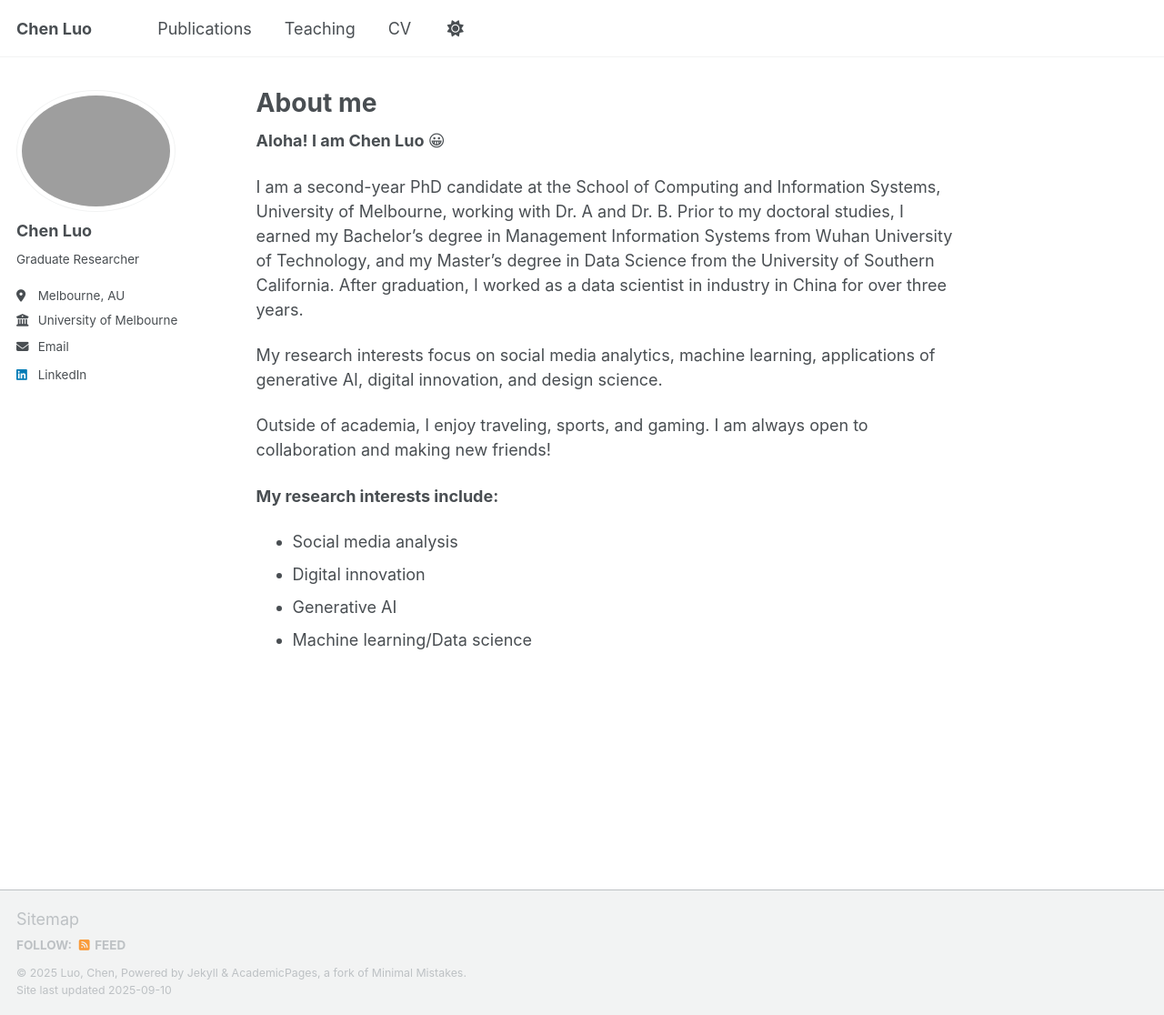
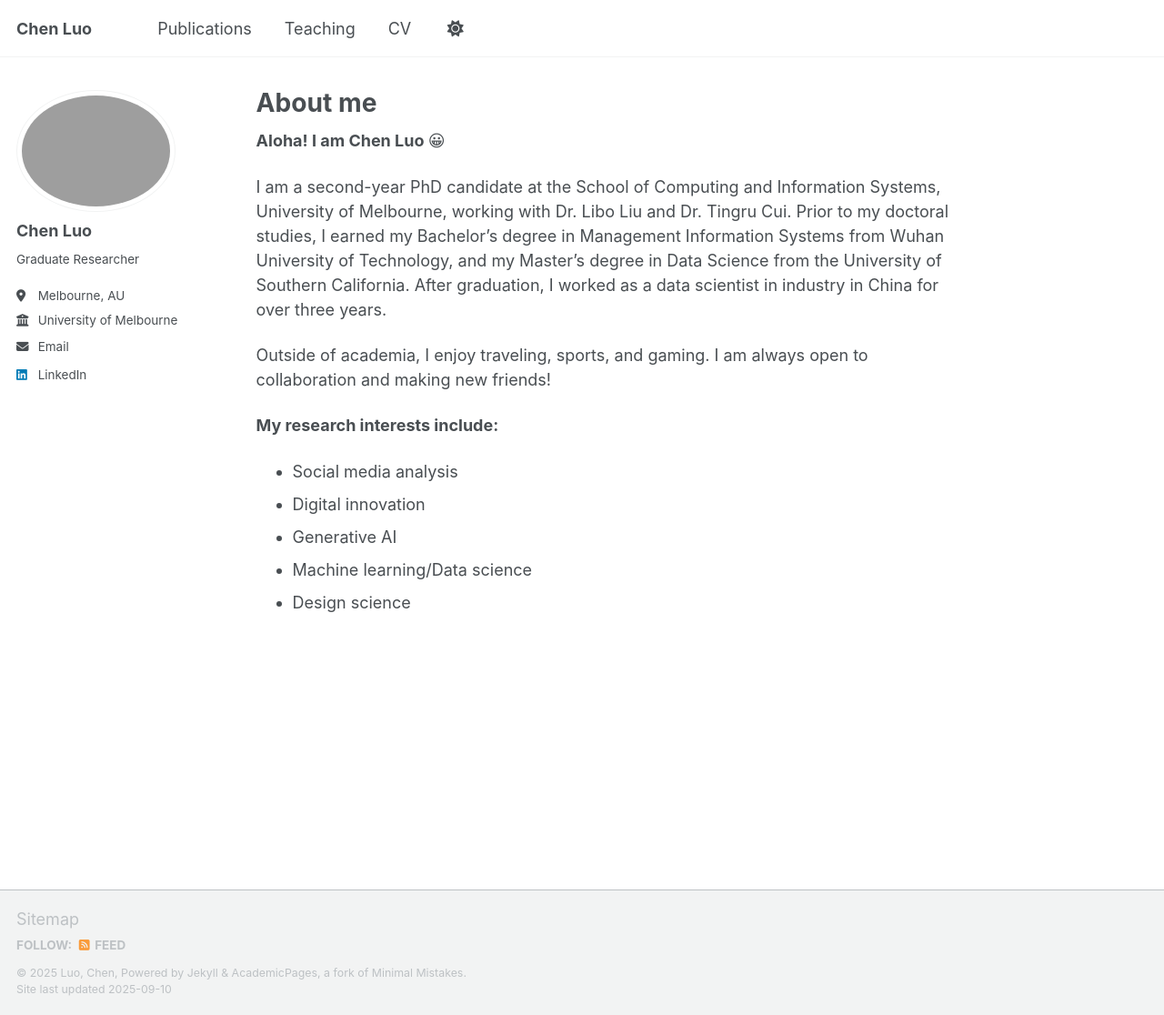
Before and after one commit to Linc0412/Linc0412.github.io, a Jekyll site: the page built from _pages/about.md, in a window 1280 px wide and 1116 px high. Shown: the whole window at 91% size. Built offline with Jekyll 4.4.1, drawn with Linux system fonts in a browser that asks for light colours; a script that is not in the unit is left out.

Commit message:
Update about.md

```diff
--- a/_pages/about.md
+++ b/_pages/about.md
@@ -9,9 +9,7 @@ redirect_from:
 
 **Aloha! I am Chen Luo 😀**
 
-I am a second-year PhD candidate at the School of Computing and Information Systems, University of Melbourne, working with Dr. A and Dr. B. Prior to my doctoral studies, I earned my Bachelor’s degree in Management Information Systems from Wuhan University of Technology, and my Master’s degree in Data Science from the University of Southern California. After graduation, I worked as a data scientist in industry in China for over three years.
-
-My research interests focus on social media analytics, machine learning, applications of generative AI, digital innovation, and design science.
+I am a second-year PhD candidate at the School of Computing and Information Systems, University of Melbourne, working with Dr. Libo Liu and Dr. Tingru Cui. Prior to my doctoral studies, I earned my Bachelor’s degree in Management Information Systems from Wuhan University of Technology, and my Master’s degree in Data Science from the University of Southern California. After graduation, I worked as a data scientist in industry in China for over three years.
 
 Outside of academia, I enjoy traveling, sports, and gaming. I am always open to collaboration and making new friends!
 
```
Also changed, not shown: other parts of _pages/about.md (+1 -0 lines).
